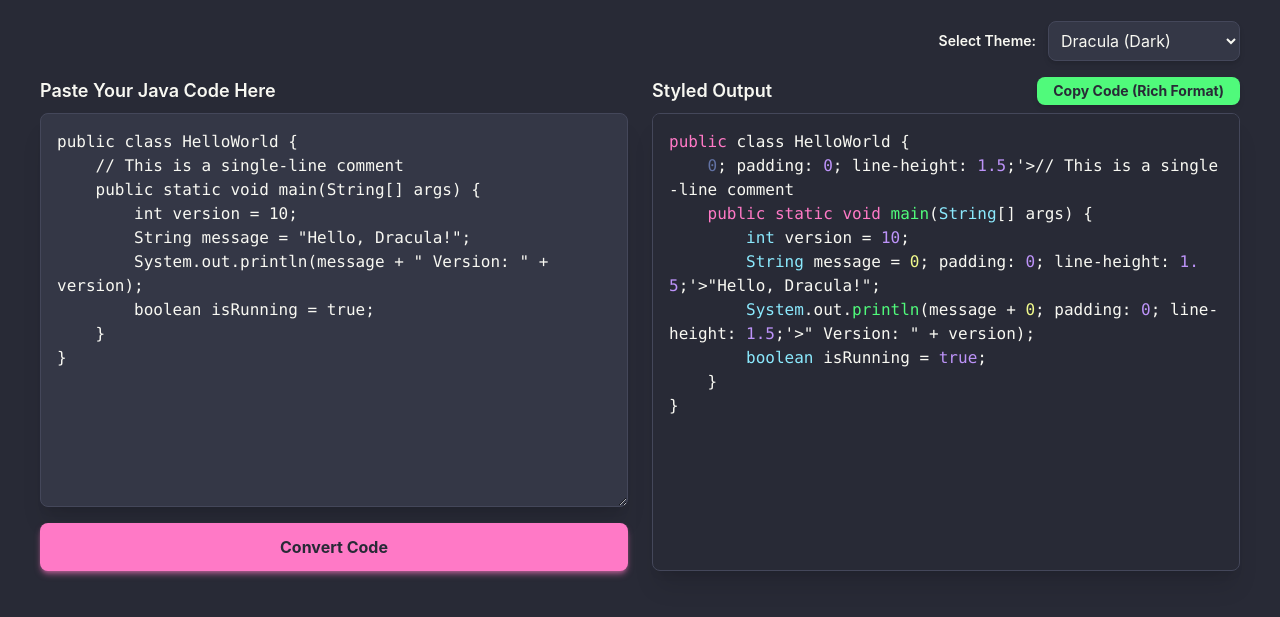
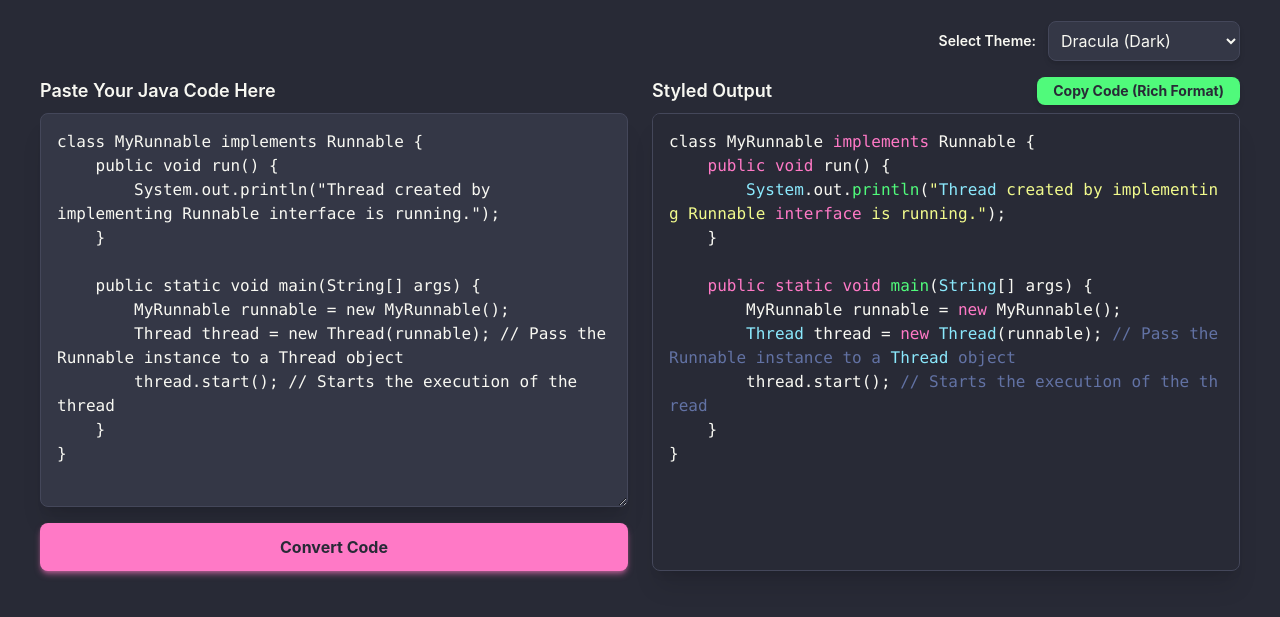
Before and after one commit to anupamroy2021/Java-code-themer, a plain HTML site: page index.html in a window 1280 px wide. Shown: the part 107-724 px from the top of the page. Drawn offline with nearby package versions, Linux system fonts and the light colour scheme.

Commit message:
Update index.html

```diff
--- a/index.html
+++ b/index.html
@@ -15,7 +15,8 @@
 
         /* Set base style for pre/code */
         #outputCode {
-            font-family: 'Fira Code', 'Consolas', 'Monaco', monospace;
+            /* FIX: Removed quotes from font-family list here to prevent injection conflict */
+            font-family: Fira Code, Consolas, Monaco, monospace;
             white-space: pre-wrap; /* Allows text to wrap */
             word-break: break-all;
             padding: 1rem;
@@ -44,6 +45,7 @@
         .custom-scrollbar::-webkit-scrollbar-thumb:hover {
             /* Uses a theme-specific function color for hover */
             background: var(--theme-function, #50FA7B);
+
         }
     </style>
 </head>
@@ -78,13 +80,15 @@
                     placeholder="public class MyClass { ... }"
                     class="w-full p-4 border rounded-lg shadow-xl font-mono custom-scrollbar transition duration-300"
                 >
-public class HelloWorld {
-    // This is a single-line comment
+class MyRunnable implements Runnable {
+    public void run() {
+        System.out.println("Thread created by implementing Runnable interface is running.");
+    }
+
     public static void main(String[] args) {
-        int version = 10;
-        String message = "Hello, Dracula!";
-        System.out.println(message + " Version: " + version);
-        boolean isRunning = true;
+        MyRunnable runnable = new MyRunnable();
+        Thread thread = new Thread(runnable); // Pass the Runnable instance to a Thread object
+        thread.start(); // Starts the execution of the thread
     }
 }
                     </textarea>
@@ -128,9 +132,27 @@ public class HelloWorld {
 
             let activeColors = {}; // Holds the current theme colors
 
-            // Define reliable font styles for rich copy purposes
-            // Added margin: 0; padding: 0; and line-height: 1.5; to suppress external editor formatting.
-            const fontStylesForCopy = "font-family: 'Fira Code', 'Consolas', 'Monaco', monospace; font-size: 16px; margin: 0; padding: 0; line-height: 1.5;";
+            // Only define the static font styles for the rich copy container
+            const requiredFontStyles = "font-family: Fira Code, Consolas, Monaco, monospace; font-size: 16px; margin: 0; padding: 0; line-height: 1.5;";
+
+            // The original, clean Java code used for forced cleanup
+            const cleanJavaCode = `class MyRunnable implements Runnable {
+    public void run() {
+        System.out.println("Thread created by implementing Runnable interface is running.");
+    }
+
+    public static void main(String[] args) {
+        MyRunnable runnable = new MyRunnable();
+        Thread thread = new Thread(runnable); // Pass the Runnable instance to a Thread object
+        thread.start(); // Starts the execution of the thread
+    }
+}`;
+
+            // *** CRITICAL CLEANUP STEP: Forcefully reset corrupted input ***
+            // If the input area contains the known rogue CSS string fragment, reset it to clean code.
+            if (javaInput.value.includes('padding: 0; line-height: 1.5;')) {
+                javaInput.value = cleanJavaCode;
+            }
 
             const themes = {
                 'dracula': {
@@ -248,19 +270,24 @@ public class HelloWorld {
             ];
 
             function wrapToken(match, color) {
-                // FIX: Use SINGLE quotes for the style attribute value (style='...').
-                // This prevents the Java string regex (which looks for double quotes)
-                // from accidentally matching and corrupting the injected HTML attributes.
-                const styleAttrValue = "color: " + color + "; display: inline; " + fontStylesForCopy;
-                return "<span style='" + styleAttrValue + "'>" + match + "</span>";
+                // Defensive fix: Escape double quotes inside the matched token (e.g., inside strings)
+                const escapedMatch = match.replace(/"/g, '&quot;');
+
+                // CRITICAL FIX: The style attribute is minimal now, only including color and display.
+                const styleAttrValue = "color: " + color + "; display: inline;";
+
+                // Use single quotes for the attribute wrapper to avoid conflict with Java string double quotes.
+                return "<span style='" + styleAttrValue + "'>" + escapedMatch + "</span>";
             }
 
             function convertCode() {
                 let code = javaInput.value;
                 let styledCode = code;
 
-                // Only escape the ampersand (&)
-                styledCode = styledCode.replace(/&/g, '&amp;');
+                // Escape HTML entities that might be in the code
+                styledCode = styledCode.replace(/&/g, '&amp;')
+                                       .replace(/</g, '&lt;')
+                                       .replace(/>/g, '&gt;');
 
                 // --- Simple Tokenizing Logic ---
                 const lines = styledCode.split('\n');
@@ -357,7 +384,9 @@ public class HelloWorld {
                 `;
 
                 // 2. Insert the styled code content into a <pre> tag.
-                //    All necessary structural and styling information for the "box" is on the <pre>.
+                // Note: The requiredFontStyles string itself is clean (no quotes in font names).
+                const fontStylesEscaped = requiredFontStyles.replace(/'/g, '&#39;');
+
                 tempRichDiv.innerHTML = `
                     <pre style="
                         margin: 0;
@@ -370,7 +399,7 @@ public class HelloWorld {
                         box-shadow: 0 4px 6px rgba(0,0,0,0.1);
                         border-radius: 0.5rem;
                         /* Text Formatting */
-                        ${fontStylesForCopy}
+                        ${fontStylesEscaped}
                         white-space: pre-wrap;
                         word-break: break-all;
                         line-height: 1.5;
```
